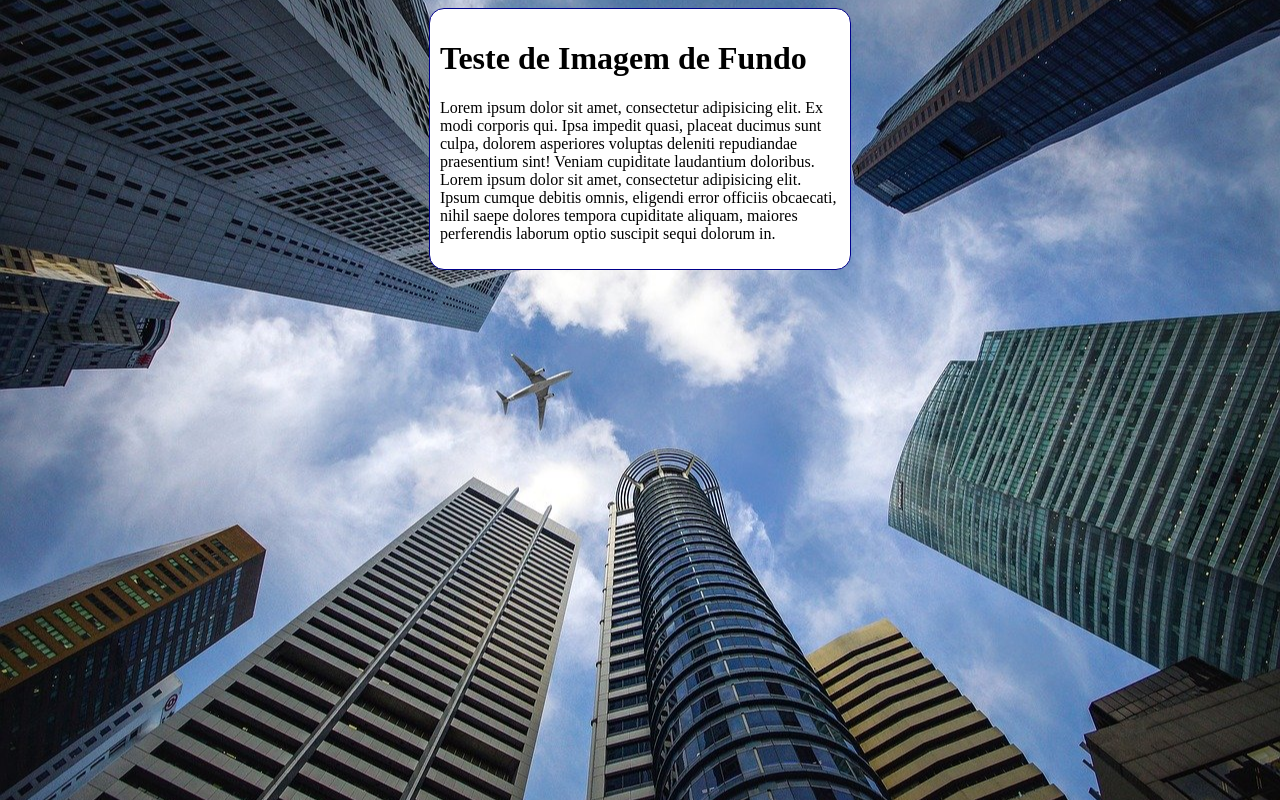
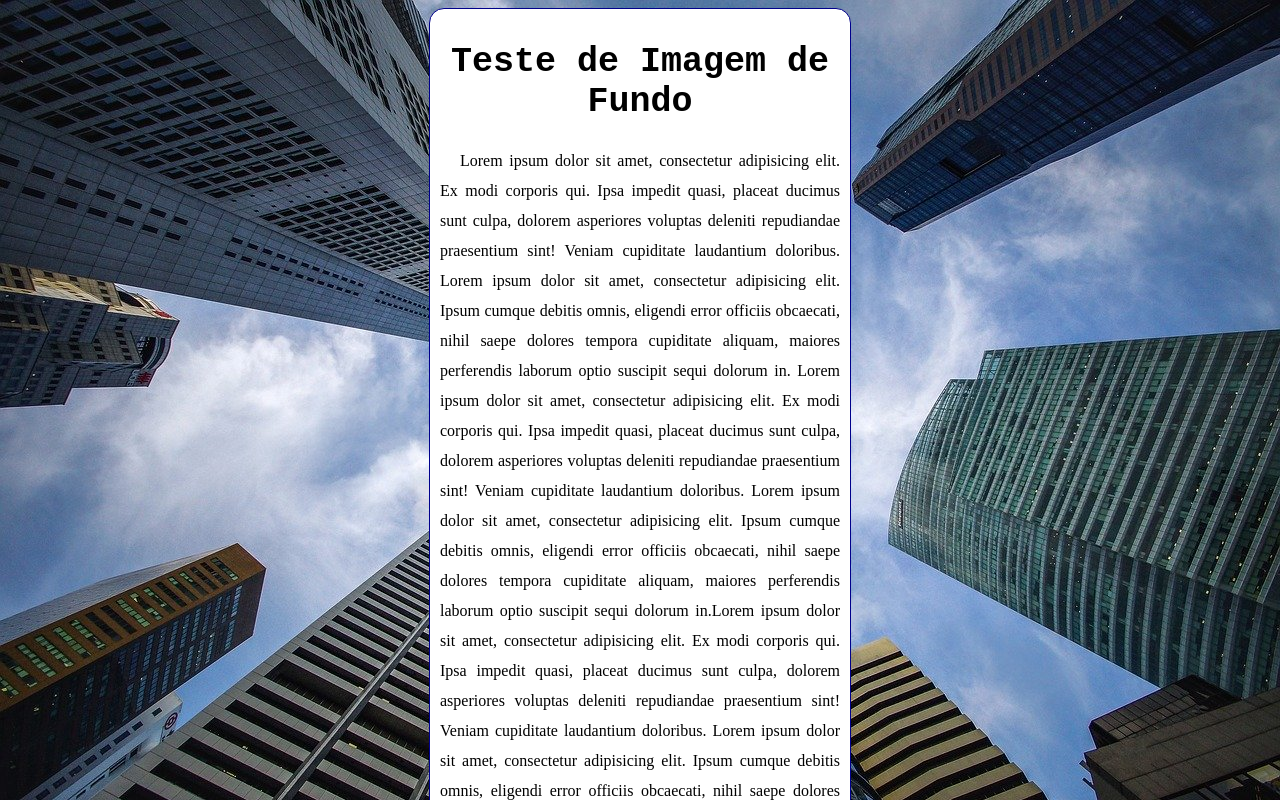
Before and after one commit to guidoeckertfilho/html-css, a plain HTML site: page exercicios/ex022/fundo006.html in a window 1280 px wide. Shown: the top 800 px of the page. Drawn offline with Linux system fonts and the light colour scheme.

Commit message:
fundo006

```diff
--- a/exercicios/ex022/fundo006.html
+++ b/exercicios/ex022/fundo006.html
@@ -4,24 +4,45 @@
     <meta charset="UTF-8">
     <meta http-equiv="X-UA-Compatible" content="IE=edge">
     <meta name="viewport" content="width=device-width, initial-scale=1.0">
-    <title>Document</title>
+    <title>Fundo Fixo de Tela</title>
     <style>
         body {
             height: 100vh;
-            background-color: black;
+            /* background-color: black;
             background-image: url('imagens/wallpaper002.jpg');
             background-position: center center;
             background-repeat: no-repeat;
             background-size: cover;
+            background-attachment: fixed; */
+
+            background: black url('imagens/wallpaper002.jpg') center center no-repeat fixed;
+            background-size: cover;
         }
+
+        /* Shorthand - background
+            color > image > position > repeat > [size] > attachment
+
+        */
 
         main {
             background-color: white;
-            width: 400px;
+            max-width: 400px;
             padding: 10px;
             margin: auto;
             border: 1px solid darkblue;
             border-radius: 15px;
+        }
+
+        h1 {
+            text-align: center;
+            font-family: 'Courier New', Courier, monospace;
+            font-size: 35px;
+        }
+
+        p {
+            text-indent: 20px;
+            text-align: justify;
+            line-height: 30px;
         }
     </style>
 </head>
@@ -31,6 +52,18 @@
         <p>
             Lorem ipsum dolor sit amet, consectetur adipisicing elit. Ex modi corporis qui. Ipsa impedit quasi, placeat ducimus sunt culpa, dolorem asperiores voluptas deleniti repudiandae praesentium sint! Veniam cupiditate laudantium doloribus.
             Lorem ipsum dolor sit amet, consectetur adipisicing elit. Ipsum cumque debitis omnis, eligendi error officiis obcaecati, nihil saepe dolores tempora cupiditate aliquam, maiores perferendis laborum optio suscipit sequi dolorum in.
+            Lorem ipsum dolor sit amet, consectetur adipisicing elit. Ex modi corporis qui. Ipsa impedit quasi, placeat ducimus sunt culpa, dolorem asperiores voluptas deleniti repudiandae praesentium sint! Veniam cupiditate laudantium doloribus.
+            Lorem ipsum dolor sit amet, consectetur adipisicing elit. Ipsum cumque debitis omnis, eligendi error officiis obcaecati, nihil saepe dolores tempora cupiditate aliquam, maiores perferendis laborum optio suscipit sequi dolorum in.Lorem ipsum dolor sit amet, consectetur adipisicing elit. Ex modi corporis qui. Ipsa impedit quasi, placeat ducimus sunt culpa, dolorem asperiores voluptas deleniti repudiandae praesentium sint! Veniam cupiditate laudantium doloribus.
+            Lorem ipsum dolor sit amet, consectetur adipisicing elit. Ipsum cumque debitis omnis, eligendi error officiis obcaecati, nihil saepe dolores tempora cupiditate aliquam, maiores perferendis laborum optio suscipit sequi dolorum in.Lorem ipsum dolor sit amet, consectetur adipisicing elit. Ex modi corporis qui. Ipsa impedit quasi, placeat ducimus sunt culpa, dolorem asperiores voluptas deleniti repudiandae praesentium sint! Veniam cupiditate laudantium doloribus.
+            Lorem ipsum dolor sit amet, consectetur adipisicing elit. Ipsum cumque debitis omnis, eligendi error officiis obcaecati, nihil saepe dolores tempora cupiditate aliquam, maiores perferendis laborum optio suscipit sequi dolorum in.Lorem ipsum dolor sit amet, consectetur adipisicing elit. Ex modi corporis qui. Ipsa impedit quasi, placeat ducimus sunt culpa, dolorem asperiores voluptas deleniti repudiandae praesentium sint! Veniam cupiditate laudantium doloribus.
+            Lorem ipsum dolor sit amet, consectetur adipisicing elit. Ipsum cumque debitis omnis, eligendi error officiis obcaecati, nihil saepe dolores tempora cupiditate aliquam, maiores perferendis laborum optio suscipit sequi dolorum in.Lorem ipsum dolor sit amet, consectetur adipisicing elit. Ex modi corporis qui. Ipsa impedit quasi, placeat ducimus sunt culpa, dolorem asperiores voluptas deleniti repudiandae praesentium sint! Veniam cupiditate laudantium doloribus.
+            Lorem ipsum dolor sit amet, consectetur adipisicing elit. Ipsum cumque debitis omnis, eligendi error officiis obcaecati, nihil saepe dolores tempora cupiditate aliquam, maiores perferendis laborum optio suscipit sequi dolorum in.Lorem ipsum dolor sit amet, consectetur adipisicing elit. Ex modi corporis qui. Ipsa impedit quasi, placeat ducimus sunt culpa, dolorem asperiores voluptas deleniti repudiandae praesentium sint! Veniam cupiditate laudantium doloribus.
+            Lorem ipsum dolor sit amet, consectetur adipisicing elit. Ipsum cumque debitis omnis, eligendi error officiis obcaecati, nihil saepe dolores tempora cupiditate aliquam, maiores perferendis laborum optio suscipit sequi dolorum in.Lorem ipsum dolor sit amet, consectetur adipisicing elit. Ex modi corporis qui. Ipsa impedit quasi, placeat ducimus sunt culpa, dolorem asperiores voluptas deleniti repudiandae praesentium sint! Veniam cupiditate laudantium doloribus.
+            Lorem ipsum dolor sit amet, consectetur adipisicing elit. Ipsum cumque debitis omnis, eligendi error officiis obcaecati, nihil saepe dolores tempora cupiditate aliquam, maiores perferendis laborum optio suscipit sequi dolorum in.Lorem ipsum dolor sit amet, consectetur adipisicing elit. Ex modi corporis qui. Ipsa impedit quasi, placeat ducimus sunt culpa, dolorem asperiores voluptas deleniti repudiandae praesentium sint! Veniam cupiditate laudantium doloribus.
+            Lorem ipsum dolor sit amet, consectetur adipisicing elit. Ipsum cumque debitis omnis, eligendi error officiis obcaecati, nihil saepe dolores tempora cupiditate aliquam, maiores perferendis laborum optio suscipit sequi dolorum in.Lorem ipsum dolor sit amet, consectetur adipisicing elit. Ex modi corporis qui. Ipsa impedit quasi, placeat ducimus sunt culpa, dolorem asperiores voluptas deleniti repudiandae praesentium sint! Veniam cupiditate laudantium doloribus.
+            Lorem ipsum dolor sit amet, consectetur adipisicing elit. Ipsum cumque debitis omnis, eligendi error officiis obcaecati, nihil saepe dolores tempora cupiditate aliquam, maiores perferendis laborum optio suscipit sequi dolorum in.Lorem ipsum dolor sit amet, consectetur adipisicing elit. Ex modi corporis qui. Ipsa impedit quasi, placeat ducimus sunt culpa, dolorem asperiores voluptas deleniti repudiandae praesentium sint! Veniam cupiditate laudantium doloribus.
+            Lorem ipsum dolor sit amet, consectetur adipisicing elit. Ipsum cumque debitis omnis, eligendi error officiis obcaecati, nihil saepe dolores tempora cupiditate aliquam, maiores perferendis laborum optio suscipit sequi dolorum in.Lorem ipsum dolor sit amet, consectetur adipisicing elit. Ex modi corporis qui. Ipsa impedit quasi, placeat ducimus sunt culpa, dolorem asperiores voluptas deleniti repudiandae praesentium sint! Veniam cupiditate laudantium doloribus.
+            Lorem ipsum dolor sit amet, consectetur adipisicing elit. Ipsum cumque debitis omnis, eligendi error officiis obcaecati, nihil saepe dolores tempora cupiditate aliquam, maiores perferendis laborum optio suscipit sequi dolorum in.
         </p>
     </main>
 </body>
```
